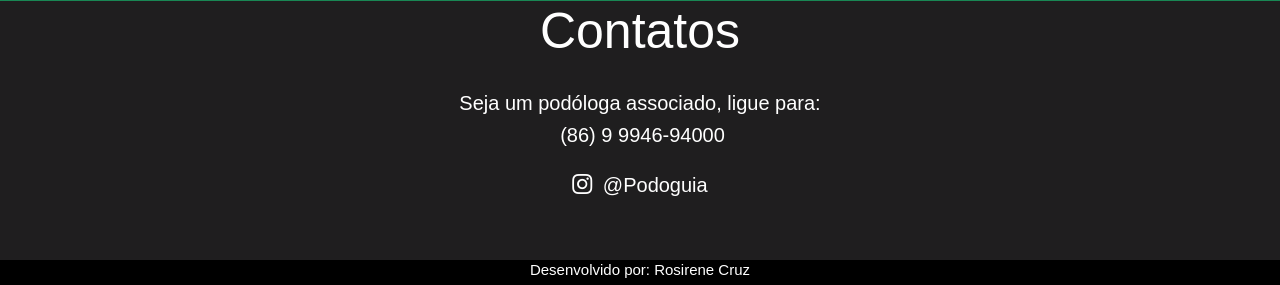
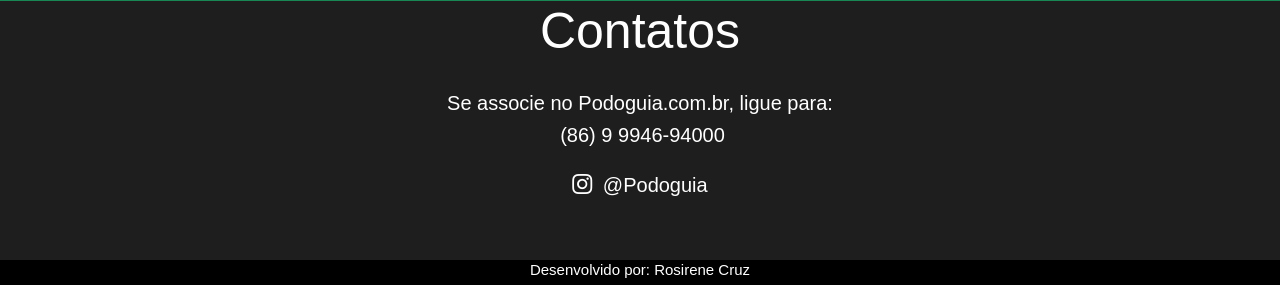
Before and after one commit to RosieGt/podoguia2, a Django app: page / in a window 1280 px wide. Shown: the part 1482-1767 px from the top of the page. Run offline with Django 4.2, Linux system fonts and the light colour scheme.

Commit message:
Update home.html

```diff
--- a/templates/home.html
+++ b/templates/home.html
@@ -93,7 +93,7 @@
         <h3>Contatos</h3>
         <div class="contatos-secao">
             <div>
-                <h2>Seja um podóloga associado, ligue para:</h2>
+                <h2>Se associe no Podoguia.com.br, ligue para:</h2>
                 <i class="fas fa-phone"></i>
                 <span>(86) 9 9946-94000</span>
             </div>
```
